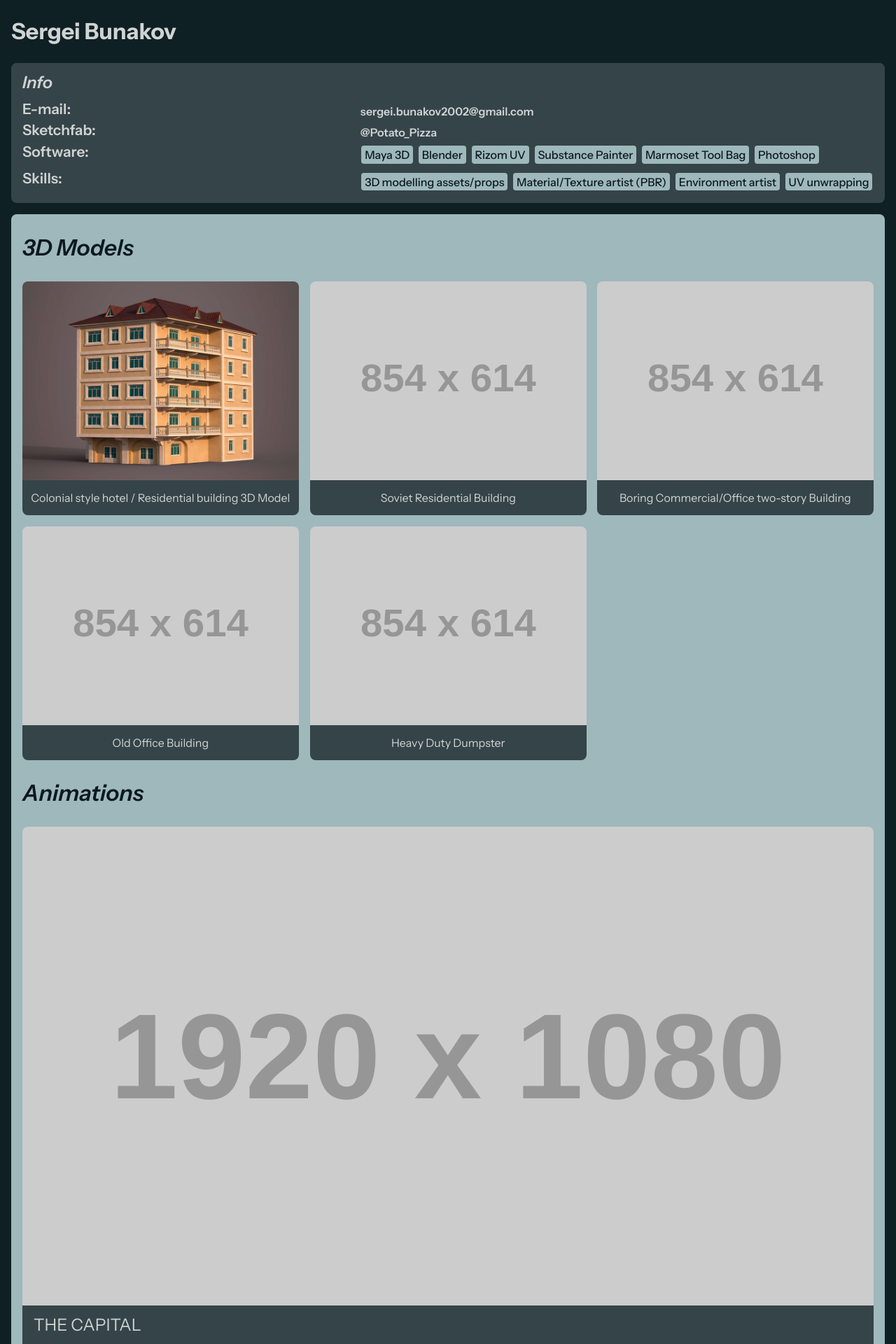
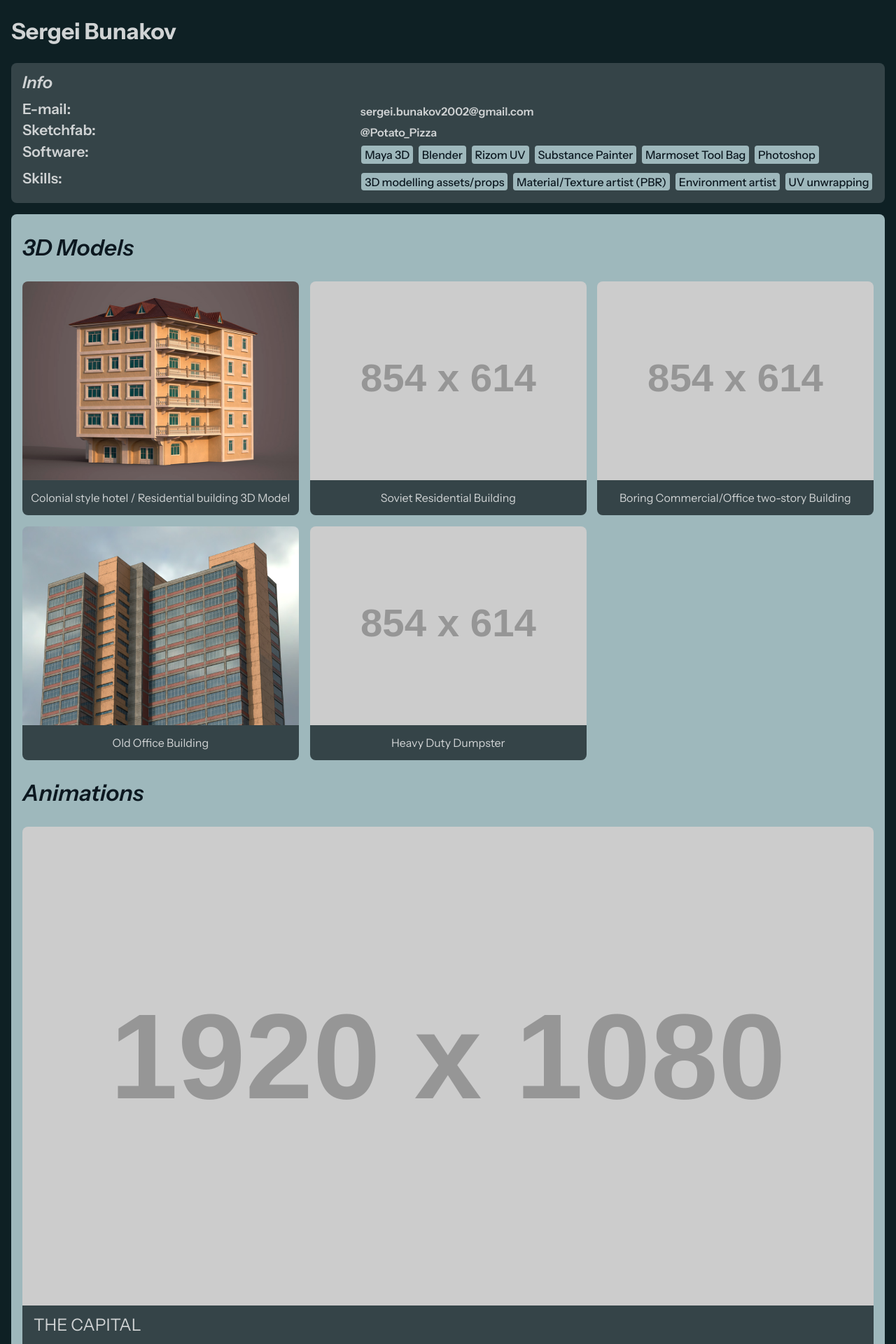
Before and after one commit to SergeiBunakov/SergeiBuankov, a Jekyll site: the page built from index.html, in a window 1280 px wide. Shown: the top 1920 px of the page at 70% size. Built offline with Jekyll 4.4.1, drawn with Linux system fonts in a browser that asks for light colours.

Commit message:
WIP: Update thumb for "Old Office" 3D model

```diff
--- a/index.html
+++ b/index.html
@@ -30,7 +30,7 @@ title: Home
   </a>
   <a class="card card-3d-model" href="3d-models/old-office-building.html">
     <div class="thumb-container">
-      <img class="thumb" src="https://placehold.co/854x614"/>
+      <img class="thumb" src="static/Old Office.jpg">
     </div>
     <div class="info">
       <span class="title"> Old Office Building </span>
```
